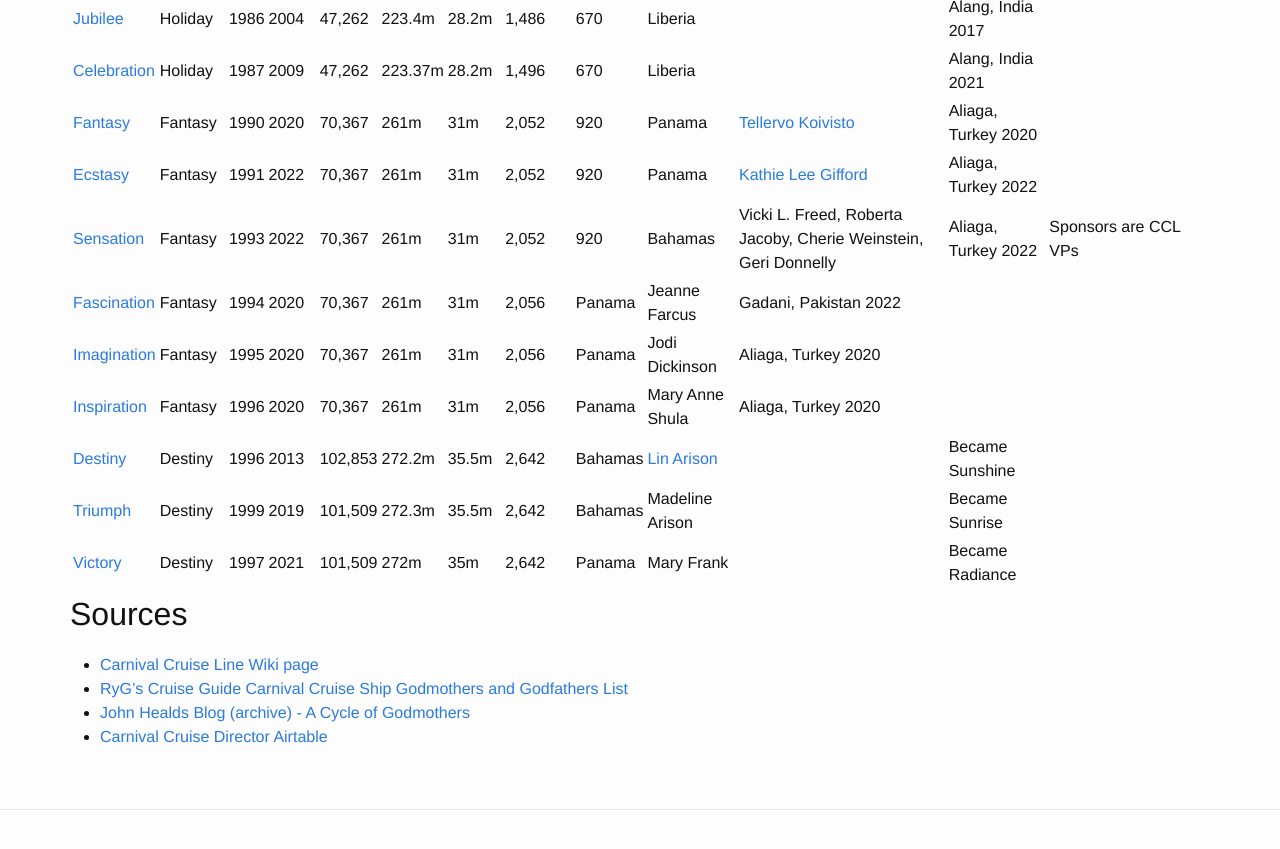
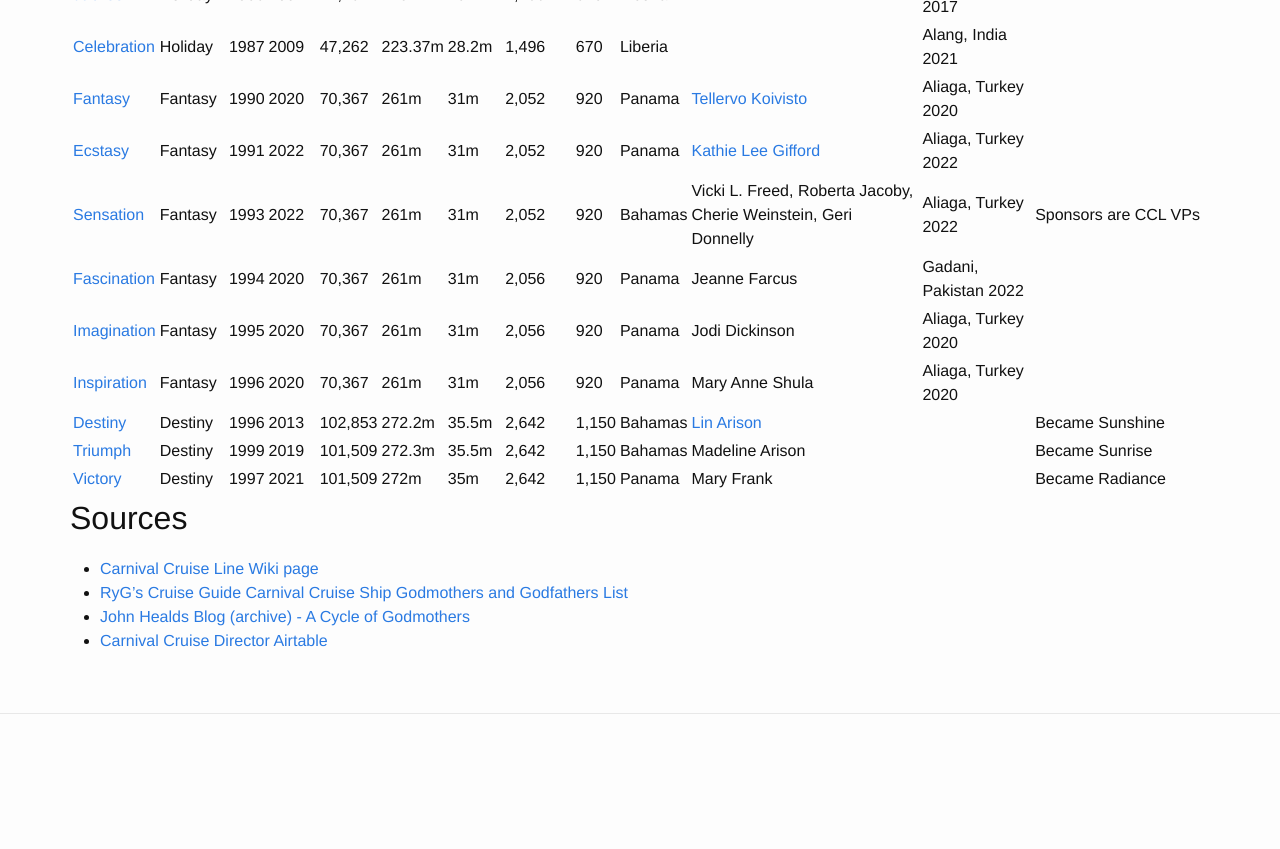
Before and after one commit to roclar/roclar.github.io, a Jekyll site: the page built from CarnivalFleet.md, in a window 1280 px wide and 900 px high, scrolled down 1452 px. Shown: the top 849 px of the window. Built offline with Jekyll 4.4.1, drawn with Linux system fonts in a browser that asks for light colours; after the commit the page ends 2256 px from its top, so only the background shows below that.

Commit message:
Added crew counts

```diff
--- a/CarnivalFleet.md
+++ b/CarnivalFleet.md
@@ -53,12 +53,12 @@
 | [Fantasy](https://en.wikipedia.org/wiki/Carnival_Fantasy) | Fantasy | 1990 | 2020 | 70,367 | 261m | 31m | 2,052 | 920 | Panama | [Tellervo Koivisto](https://en.wikipedia.org/wiki/Tellervo_Koivisto) | Aliaga, Turkey 2020 | |
 | [Ecstasy](https://en.wikipedia.org/wiki/Carnival_Ecstasy) | Fantasy | 1991 | 2022 | 70,367 | 261m | 31m | 2,052 | 920 | Panama | [Kathie Lee Gifford](https://en.wikipedia.org/wiki/Kathie_Lee_Gifford) | Aliaga, Turkey 2022 | |
 | [Sensation](https://en.wikipedia.org/wiki/Carnival_Sensation) | Fantasy | 1993 | 2022 | 70,367 | 261m | 31m | 2,052 | 920 | Bahamas | Vicki L. Freed, Roberta Jacoby, Cherie Weinstein, Geri Donnelly | Aliaga, Turkey 2022 | Sponsors are CCL VPs |
-| [Fascination](https://en.wikipedia.org/wiki/Carnival_Fascination) | Fantasy | 1994 | 2020 | 70,367 | 261m | 31m | 2,056 | Panama | Jeanne Farcus | Gadani, Pakistan 2022 | |
-| [Imagination](https://en.wikipedia.org/wiki/Carnival_Imagination) | Fantasy | 1995 | 2020 | 70,367 | 261m | 31m | 2,056 | Panama | Jodi Dickinson | Aliaga, Turkey 2020 | |
-| [Inspiration](https://en.wikipedia.org/wiki/Carnival_Inspiration) | Fantasy | 1996 | 2020 | 70,367 | 261m | 31m | 2,056 | Panama | Mary Anne Shula | Aliaga, Turkey 2020 | |
-| [Destiny](https://en.wikipedia.org/wiki/Carnival_Sunshine) | Destiny | 1996 | 2013 | 102,853 | 272.2m | 35.5m | 2,642 | Bahamas | [Lin Arison](https://en.wikipedia.org/wiki/Lin_Arison) | | Became Sunshine |
-| [Triumph](https://en.wikipedia.org/wiki/Carnival_Sunrise) | Destiny | 1999 | 2019 | 101,509 | 272.3m | 35.5m | 2,642 | Bahamas | Madeline Arison | | Became Sunrise |
-| [Victory](https://en.wikipedia.org/wiki/Carnival_Radiance) | Destiny | 1997 | 2021 | 101,509 | 272m | 35m | 2,642 | Panama | Mary Frank | | Became Radiance |
+| [Fascination](https://en.wikipedia.org/wiki/Carnival_Fascination) | Fantasy | 1994 | 2020 | 70,367 | 261m | 31m | 2,056 | 920 | Panama | Jeanne Farcus | Gadani, Pakistan 2022 | |
+| [Imagination](https://en.wikipedia.org/wiki/Carnival_Imagination) | Fantasy | 1995 | 2020 | 70,367 | 261m | 31m | 2,056 | 920 | Panama | Jodi Dickinson | Aliaga, Turkey 2020 | |
+| [Inspiration](https://en.wikipedia.org/wiki/Carnival_Inspiration) | Fantasy | 1996 | 2020 | 70,367 | 261m | 31m | 2,056 | 920 | Panama | Mary Anne Shula | Aliaga, Turkey 2020 | |
+| [Destiny](https://en.wikipedia.org/wiki/Carnival_Sunshine) | Destiny | 1996 | 2013 | 102,853 | 272.2m | 35.5m | 2,642 | 1,150 | Bahamas | [Lin Arison](https://en.wikipedia.org/wiki/Lin_Arison) | | Became Sunshine |
+| [Triumph](https://en.wikipedia.org/wiki/Carnival_Sunrise) | Destiny | 1999 | 2019 | 101,509 | 272.3m | 35.5m | 2,642 | 1,150 | Bahamas | Madeline Arison | | Became Sunrise |
+| [Victory](https://en.wikipedia.org/wiki/Carnival_Radiance) | Destiny | 1997 | 2021 | 101,509 | 272m | 35m | 2,642 | 1,150 | Panama | Mary Frank | | Became Radiance |
 
 ## Sources
 
```
